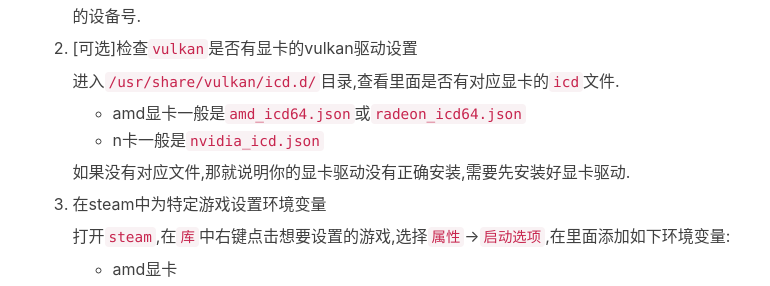
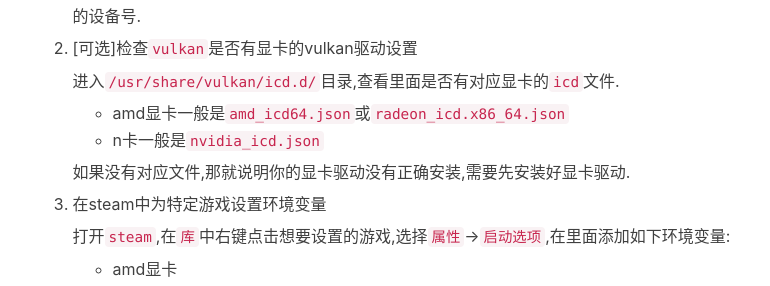
Before and after one commit to hsz1273327/hsz1273327.github.io, a Jekyll site: the page built from _posts/2025-09-10-在Ubuntu上打造娱乐终端.md, in a window 1280 px wide and 900 px high, scrolled down 8004 px. Shown: the part 154-440 px from the top of the window, without its empty margins (135-905 px from the left). Built offline with Jekyll 4.4.1, drawn with Linux system fonts in a browser that asks for light colours; nearby versions of some CDN libraries; comment, search, counter and statistics services are not loaded.

Commit message:
Update 2025-09-10-在Ubuntu上打造娱乐终端.md

```diff
--- a/_posts/2025-09-10-在Ubuntu上打造娱乐终端.md
+++ b/_posts/2025-09-10-在Ubuntu上打造娱乐终端.md
@@ -209,7 +209,7 @@ sudo apt install vulkan-tools
 
     进入`/usr/share/vulkan/icd.d/`目录,查看里面是否有对应显卡的`icd`文件.
 
-    + amd显卡一般是`amd_icd64.json`或`radeon_icd64.json`
+    + amd显卡一般是`amd_icd64.json`或`radeon_icd.x86_64.json`
     + n卡一般是`nvidia_icd.json`
 
     如果没有对应文件,那就说明你的显卡驱动没有正确安装,需要先安装好显卡驱动.
```
